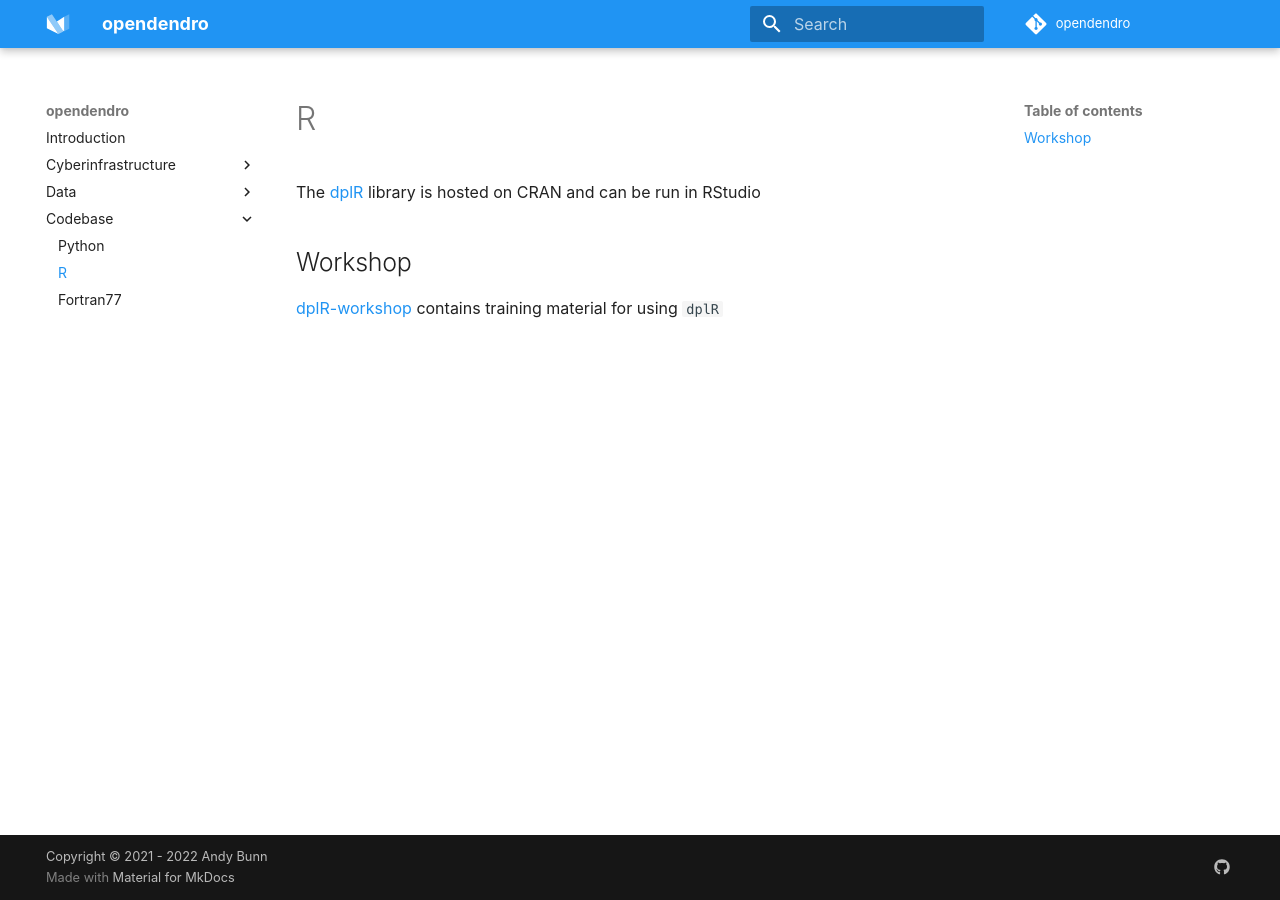
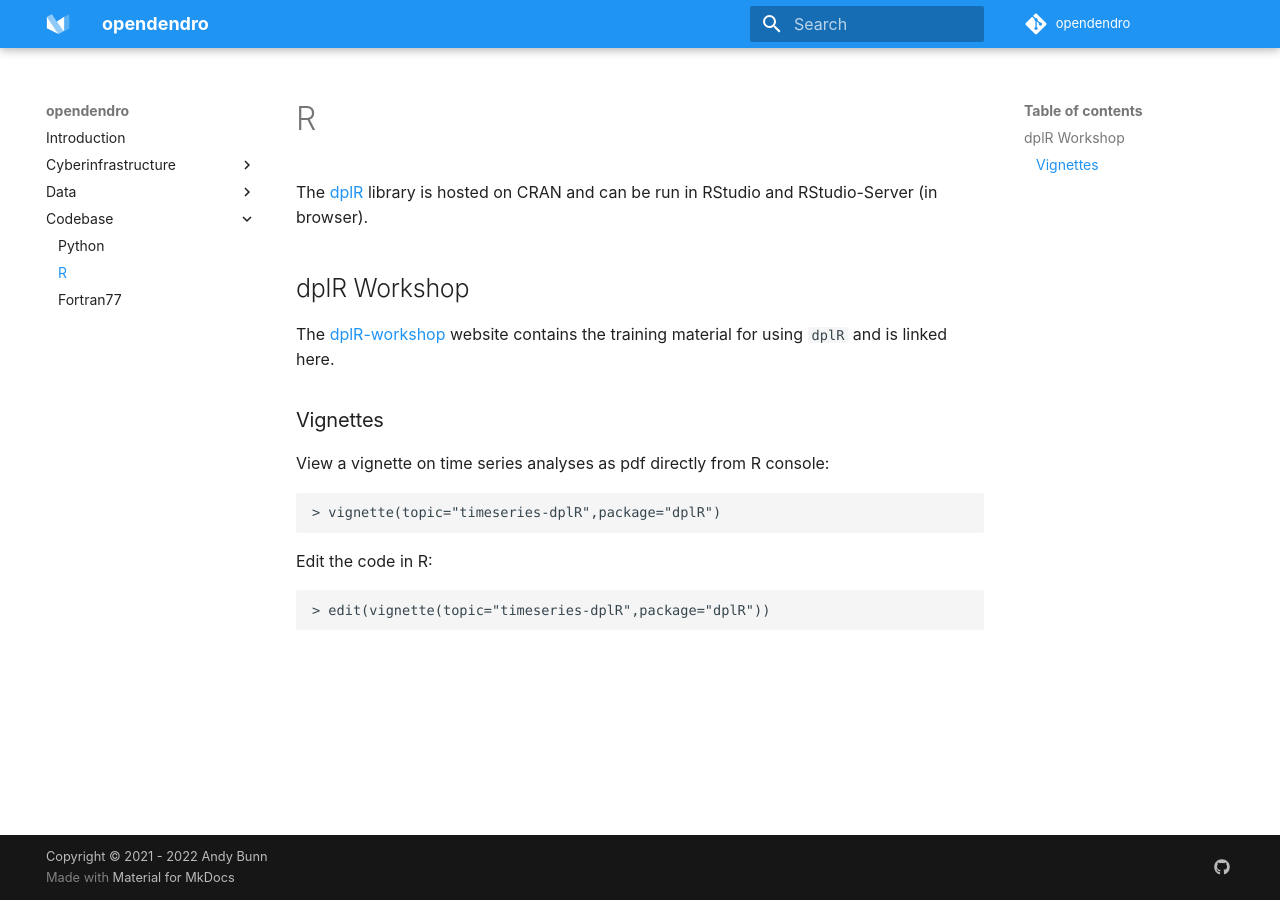
Before and after one commit to OpenDendro/opendendro, an MkDocs documentation site: the page built from docs/r.md, in a window 1280 px wide. Built offline with MkDocs 1.6.1 and Material for MkDocs 9.7.7, drawn with Linux system fonts in a browser that asks for light colours; some web fonts are replaced; comment, search, counter and statistics services are not loaded.

Commit message:
Update r.md

````diff
--- a/docs/r.md
+++ b/docs/r.md
@@ -1,7 +1,21 @@
 # R
 
-The [dplR](https://github.com/AndyBunn/dplR) library is hosted on CRAN and can be run in RStudio
+The [dplR](https://github.com/AndyBunn/dplR) library is hosted on CRAN and can be run in RStudio and RStudio-Server (in browser).
 
-## Workshop
+## dplR Workshop
 
-[dplR-workshop](https://opendendro.github.io/dplR-workshop/) contains training material for using `dplR`
+The [dplR-workshop](https://opendendro.github.io/dplR-workshop/) website contains the training material for using `dplR` and is linked here.
+
+### Vignettes
+
+View a vignette on time series analyses as pdf directly from R console:
+
+```{R}
+> vignette(topic="timeseries-dplR",package="dplR")
+```
+
+Edit the code in R:
+
+```{R}
+> edit(vignette(topic="timeseries-dplR",package="dplR"))
+```
````
